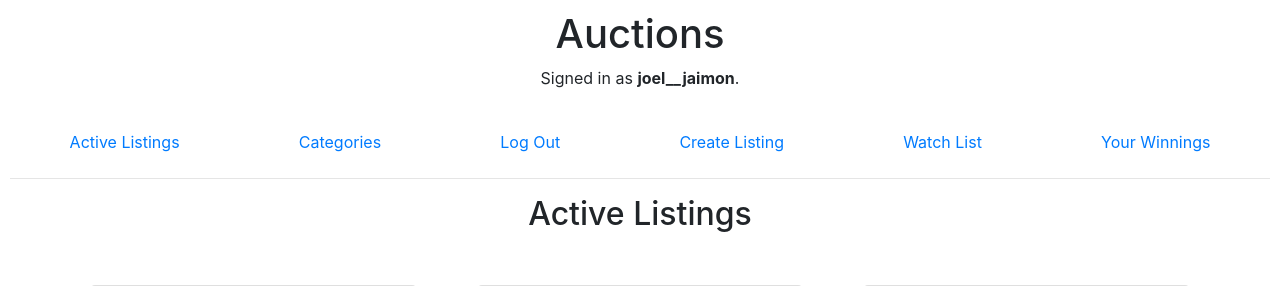
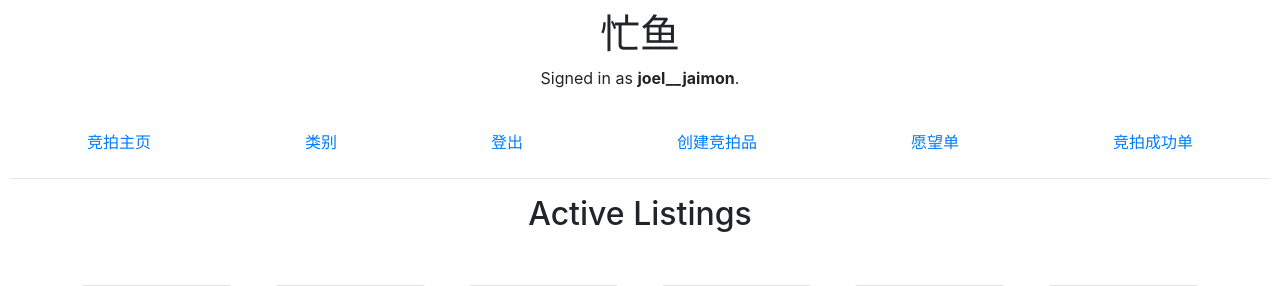
Before and after one commit to Web-dut-2022/project-2-SGLSSHJM, a Django app: page / in a window 1280 px wide. Shown: the top 286 px of the page. Run offline with Django 3.2, Linux system fonts and the light colour scheme; a user stored in the database is signed in; data comes from the database, SQL or seed files in the repository; both versions use the stored data as it was after the commit; some libraries are stand-ins or nearby versions.

Commit message:
new edition

```diff
--- a/auctions/templates/auctions/index.html
+++ b/auctions/templates/auctions/index.html
@@ -11,7 +11,6 @@
     {% for list in a1 %}
     <div class = "card">
         <a class="title">{{list.title}}</a>
-        <a class= "cat">{{list.category}}</a>
         {% if list.image_url %}
             <img src="{{ list.image_url }}" class="list_img">
         {% else %}
@@ -36,7 +35,7 @@ p{
     width: 90%;
     margin-left: 5%;
     grid-template-rows: repeat(auto,1fr);
-    grid-template-columns: 1fr 1fr 1fr;
+    grid-template-columns: 1fr 1fr 1fr 1fr 1fr 1fr;
     font-family: 'Nunito', sans-serif;
     text-align: center;
 }
--- a/auctions/templates/auctions/layout.html
+++ b/auctions/templates/auctions/layout.html
@@ -3,13 +3,13 @@
 <!DOCTYPE html>
 <html lang="en">
     <head>
-        <title>{% block title %}Auctions{% endblock %}</title>
+        <title>{% block title %}忙鱼{% endblock %}</title>
         <link rel="stylesheet" href="https://stackpath.bootstrapcdn.com/bootstrap/4.4.1/css/bootstrap.min.css" integrity="sha384-Vkoo8x4CGsO3+Hhxv8T/Q5PaXtkKtu6ug5TOeNV6gBiFeWPGFN9MuhOf23Q9Ifjh" crossorigin="anonymous">
         <link href="{% static 'auctions/styles.css' %}" rel="stylesheet">
         <link href="https://fonts.googleapis.com/css2?family=Nunito:wght@300&display=swap" rel="stylesheet">
     </head>
     <body>
-        <h1>Auctions</h1>
+        <h1>忙鱼</h1>
         <div>
             {% if user.is_authenticated %}
                 Signed in as <strong>{{ user.username }}</strong>.
@@ -19,37 +19,37 @@
         </div>
         <ul class="nav nav-pills nav-fill">
             <li class="nav-item">
-                <a class="nav-link" href="{% url 'index' %}">Active Listings</a>
+                <a class="nav-link" href="{% url 'index' %}">竞拍主页</a>
             </li>
 
             <li class="nav-item">
-                <a class="nav-link" href="{% url 'cat_list' %}">Categories</a>
+                <a class="nav-link" href="{% url 'cat_list' %}">类别</a>
             </li>
 
             {% if user.is_authenticated %}
                 <li class="nav-item">
-                    <a class="nav-link" href="{% url 'logout' %}">Log Out</a>
+                    <a class="nav-link" href="{% url 'logout' %}">登出</a>
                 </li>
                 <li class="nav-item">
-                    <a class="nav-link" href="{% url 'create' %}">Create Listing</a>
+                    <a class="nav-link" href="{% url 'create' %}">创建竞拍品</a>
                 </li>
 
                 <li class="nav-item">
-                    <a class="nav-link" href="{% url 'watchlistpage' user.username %}">Watch List</a>
+                    <a class="nav-link" href="{% url 'watchlistpage' user.username %}">愿望单</a>
                 </li>
 
                 <li class="nav-item">
-                    <a class="nav-link" href="{% url 'winnings' %}">Your Winnings</a>
+                    <a class="nav-link" href="{% url 'winnings' %}">竞拍成功单</a>
                 </li>
 
 
 
             {% else %}
                 <li class="nav-item">
-                    <a class="nav-link" href="{% url 'login' %}">Log In</a>
+                    <a class="nav-link" href="{% url 'login' %}">登录</a>
                 </li>
                 <li class="nav-item">
-                    <a class="nav-link" href="{% url 'register' %}">Register</a>
+                    <a class="nav-link" href="{% url 'register' %}">注册</a>
                 </li>
             {% endif %}
         </ul>
```
Also changed, not shown: commerce/settings.py (+1 -12 lines), README.md, db.sqlite3, dem_img/1.PNG (deleted).
